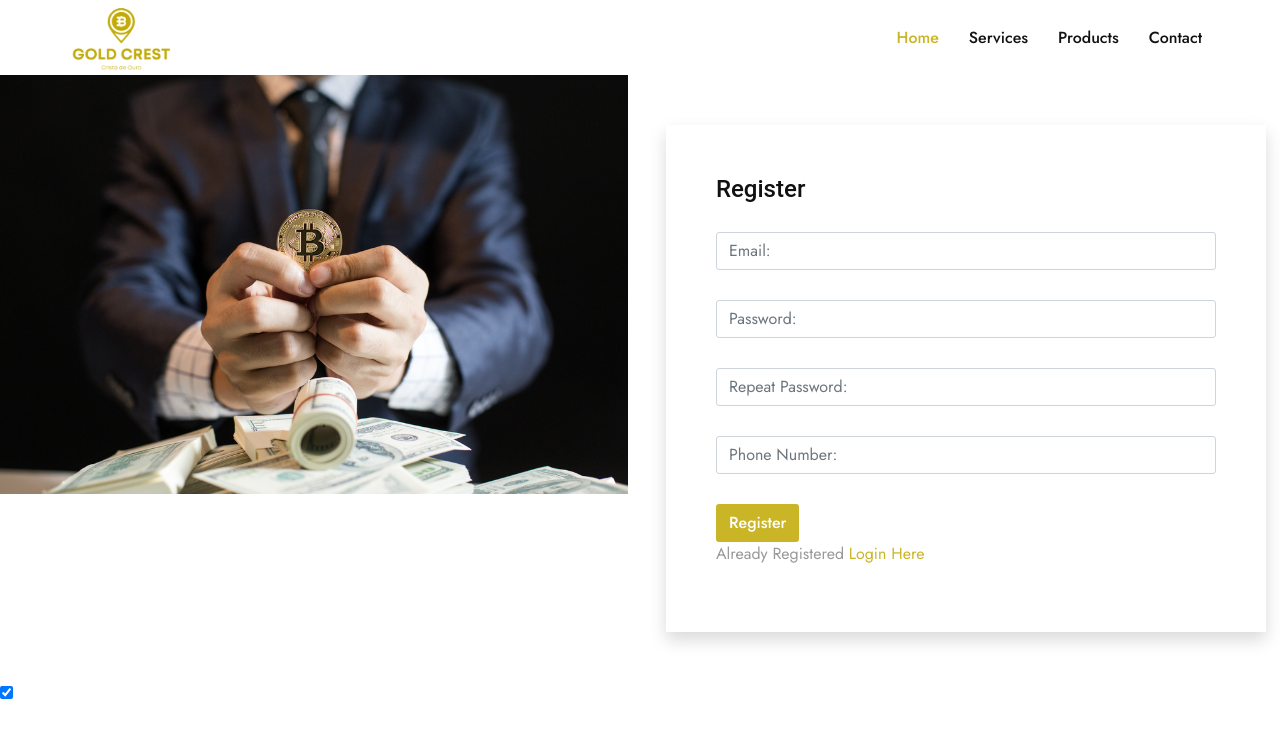
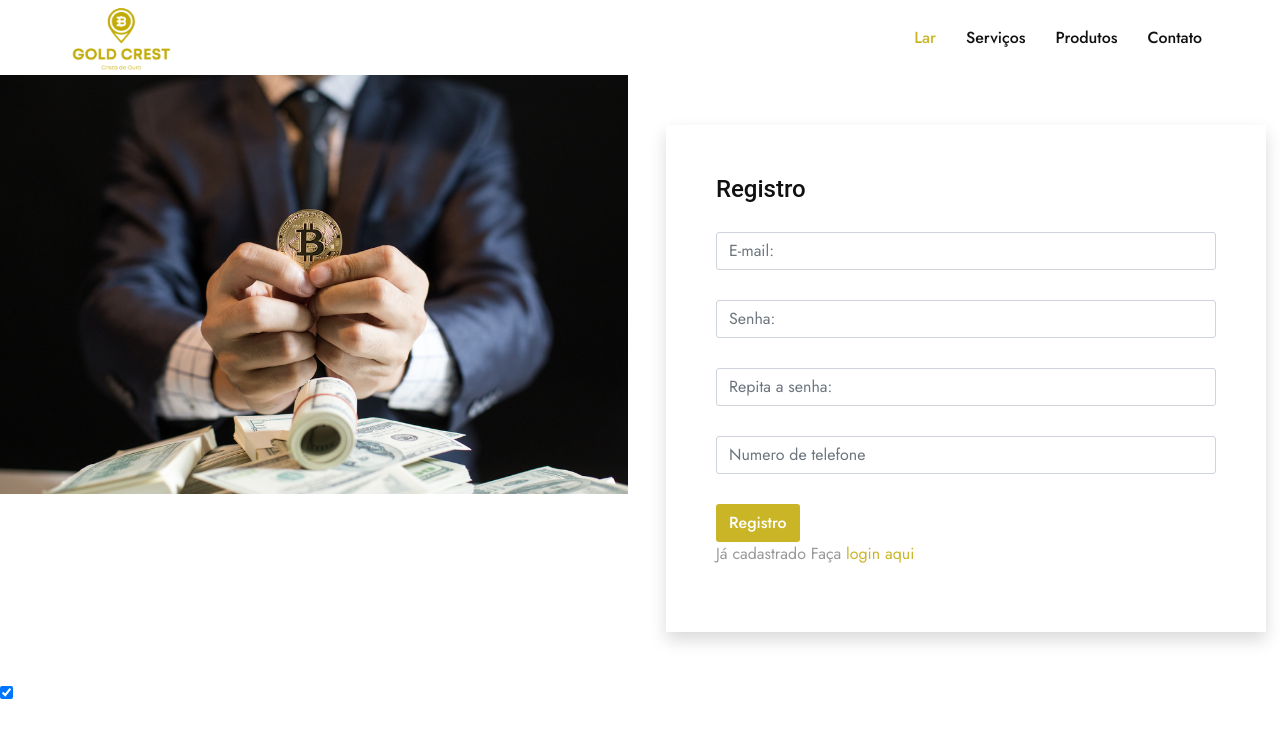
Before and after one commit to kobiowuquadri/GoldCrest, a PHP site: page /registration.php in a window 1280 px wide. Shown: the top 738 px of the page. Run offline with PHP 8.4, Linux system fonts and the light colour scheme; some libraries are stand-ins or nearby versions.

Commit message:
translate login and signup page content to portugues

```diff
--- a/registration.php
+++ b/registration.php
@@ -54,7 +54,7 @@
     <meta charset="UTF-8">
     <meta http-equiv="X-UA-Compatible" content="IE=edge">
     <meta name="viewport" content="width=device-width, initial-scale=1.0">
-    <title>Gold Crest | Registration Form</title>
+    <title>Gold Crest | Formulário de registro</title>
     <!-- Favicon -->
     <link href="img/logo_1.jpg" rel="icon" />
 
@@ -124,13 +124,13 @@
         </button>
         <div class="collapse navbar-collapse" id="navbarCollapse">
             <div class="navbar-nav ms-auto py-4 py-lg-0">
-                <a href="home.php" class="nav-item nav-link active">Home</a>
-                <a href="service.php" class="nav-item nav-link">Services</a>
-                <a href="product.php" class="nav-item nav-link">Products</a>
-                <a href="contact.php" class="nav-item nav-link">Contact</a>
+                <a href="home.php" class="nav-item nav-link active">Lar</a>
+                <a href="service.php" class="nav-item nav-link">Serviços</a>
+                <a href="product.php" class="nav-item nav-link">Produtos</a>
+                <a href="contact.php" class="nav-item nav-link">Contato</a>
                 <?php
                 if (isset($_SESSION["user"])) {
-                    echo '<a href="logout.php" class="nav-item nav-link">Logout</a>';
+                    echo '<a href="logout.php" class="nav-item nav-link">Sair</a>';
                 }
                 ?>
 
@@ -155,27 +155,27 @@
         </div>
 
         <div class="container container_form shadow col-md">
-        <h4 style="padding-bottom: 20px;">Register</h4>
+        <h4 style="padding-bottom: 20px;">Registro</h4>
             <form action="registration.php" method="post">
                 <div class="form-group">
-                    <input type="email" class="form-control" name="email" placeholder="Email:">
+                    <input type="email" class="form-control" name="email" placeholder="E-mail:">
                 </div>
                 <div class="form-group">
-                    <input type="password" class="form-control" name="password" placeholder="Password:">
+                    <input type="password" class="form-control" name="password" placeholder="Senha:">
                 </div>
                 <div class="form-group">
-                    <input type="password" class="form-control" name="repeat_password" placeholder="Repeat Password:">
+                    <input type="password" class="form-control" name="repeat_password" placeholder="Repita a senha:">
                 </div>
                 <div class="form-group">
-                    <input type="number" class="form-control" name="phoneNumber" placeholder="Phone Number:">
+                    <input type="number" class="form-control" name="phoneNumber" placeholder="Numero de telefone">
                 </div>
                 <div class="form-btn">
-                    <input type="submit" class="btn bg-gold text-white" value="Register" name="submit">
+                    <input type="submit" class="btn bg-gold text-white" value="Registro" name="submit">
                 </div>
             </form>
             <div>
                 <div>
-                    <p>Already Registered <a href="index.php" class="text-gold">Login Here</a></p>
+                    <p>Já cadastrado Faça <a href="index.php" class="text-gold">login aqui</a></p>
                 </div>
             </div>
         </div>
```
Also changed, not shown: index.php (+11 -11 lines).
